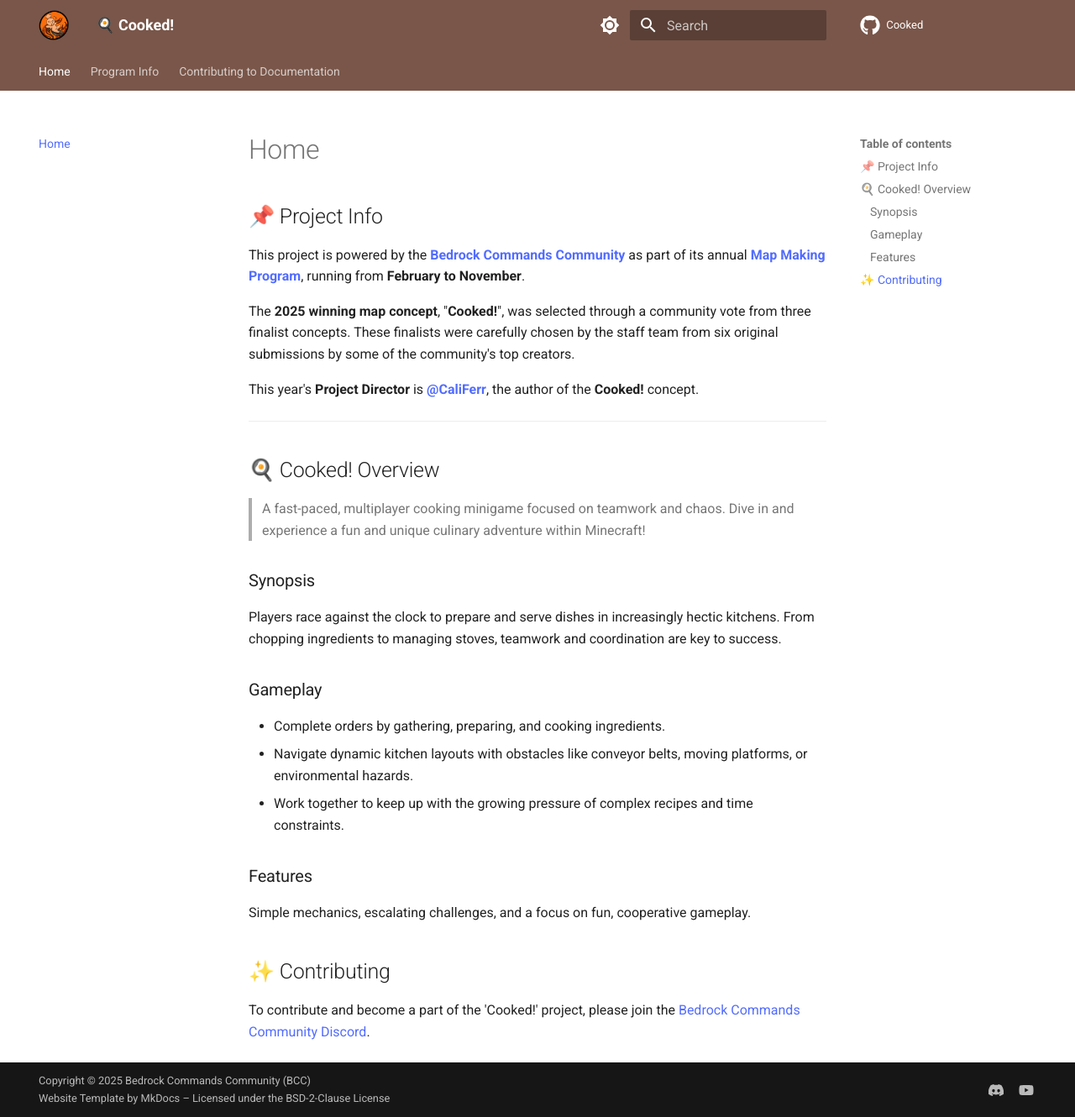
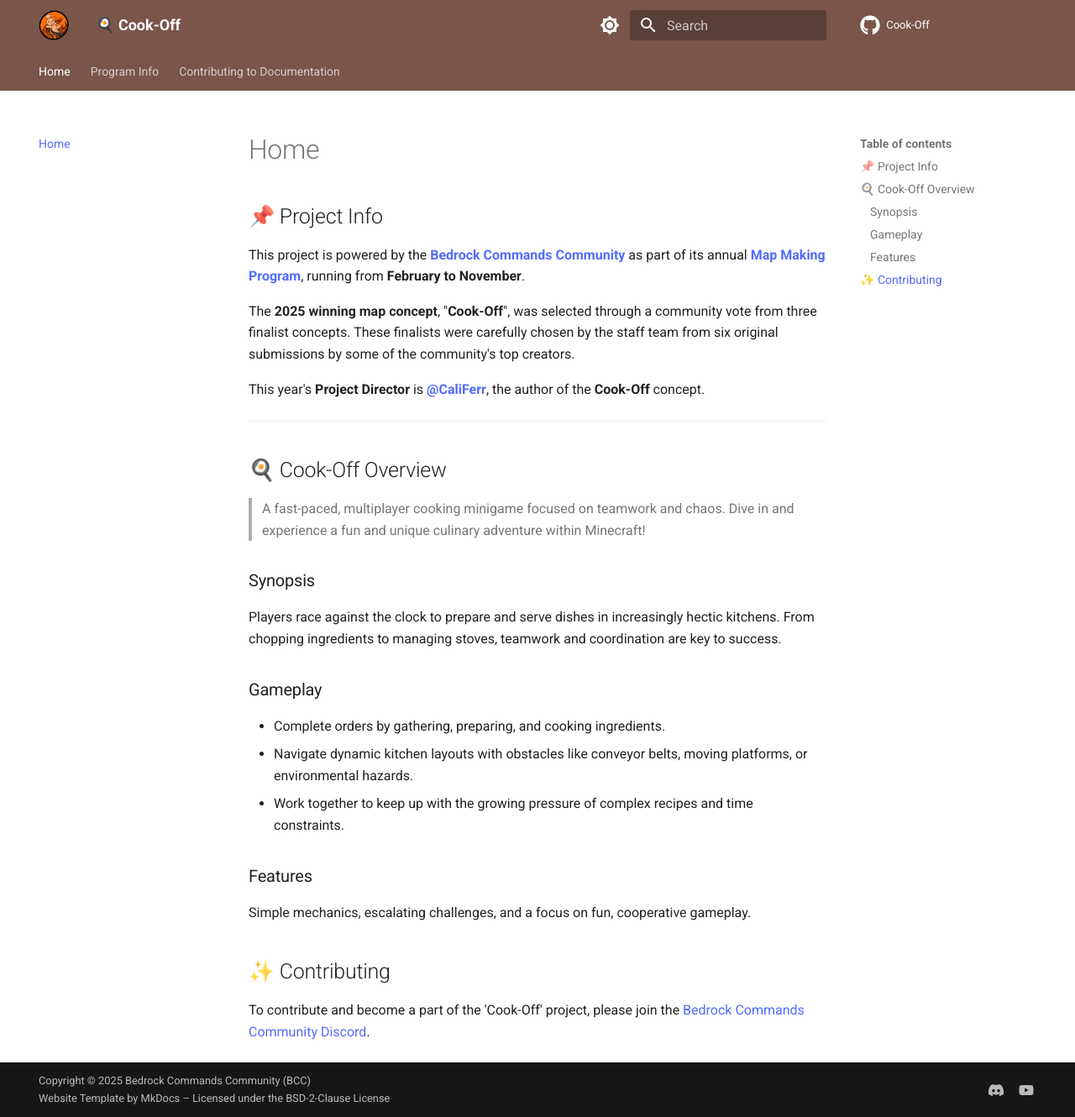
Before and after one commit to BedrockCommands/Cook-Off-Docs, an MkDocs documentation site: the page built from docs/docs/index.md, in a window 1280 px wide and 1330 px high. Shown: the whole window at 84% size. Built offline with MkDocs 1.6.1 and Material for MkDocs 9.7.7, drawn with Linux system fonts in a browser that asks for light colours; comment, search, counter and statistics services are not loaded.

Commit message:
renamed to cook-off

```diff
--- a/docs/docs/index.md
+++ b/docs/docs/index.md
@@ -1,14 +1,14 @@
 ## 📌 Project Info
 
-This project is powered by the **[Bedrock Commands Community](https://discord.com/servers/bedrock-commands-community-924894457894174740)** as part of its annual **[Map Making Program](/Cooked/about/)**, running from **February to November**.
+This project is powered by the **[Bedrock Commands Community](https://discord.com/servers/bedrock-commands-community-924894457894174740)** as part of its annual **[Map Making Program](/Cook-Off/about/)**, running from **February to November**.
 
-The **2025 winning map concept**, "**Cooked!**", was selected through a community vote from three finalist concepts. These finalists were carefully chosen by the staff team from six original submissions by some of the community's top creators.
+The **2025 winning map concept**, "**Cook-Off**", was selected through a community vote from three finalist concepts. These finalists were carefully chosen by the staff team from six original submissions by some of the community's top creators.
 
-This year's **Project Director** is **[@CaliFerr](https://github.com/CaliFerr)**, the author of the **Cooked!** concept.
+This year's **Project Director** is **[@CaliFerr](https://github.com/CaliFerr)**, the author of the **Cook-Off** concept.
 
 ---
 
-## 🍳 Cooked! Overview
+## 🍳 Cook-Off Overview
 
 > A fast-paced, multiplayer cooking minigame focused on teamwork and chaos.
 Dive in and experience a fun and unique culinary adventure within Minecraft!
@@ -28,4 +28,4 @@ Simple mechanics, escalating challenges, and a focus on fun, cooperative gamepla
 
 ## ✨️ Contributing
 
-To contribute and become a part of the 'Cooked!' project, please join the [Bedrock Commands Community Discord](https://discord.gg/SYstTYx5G5).
+To contribute and become a part of the 'Cook-Off' project, please join the [Bedrock Commands Community Discord](https://discord.gg/SYstTYx5G5).
--- a/docs/mkdocs.yml
+++ b/docs/mkdocs.yml
@@ -1,7 +1,7 @@
-site_name: 🍳 Cooked!
-site_url: https://bedrockcommands.github.io/Cooked/
-repo_url: "https://github.com/BedrockCommands/Cooked"
-repo_name: "Cooked"
+site_name: 🍳 Cook-Off
+site_url: https://bedrockcommands.github.io/Cook-Off/
+repo_url: "https://github.com/BedrockCommands/Cook-Off"
+repo_name: "Cook-Off"
 
 copyright: |
   Copyright &copy; 2025 Bedrock Commands Community (BCC) <br>
```
Also changed, not shown: README.md.
